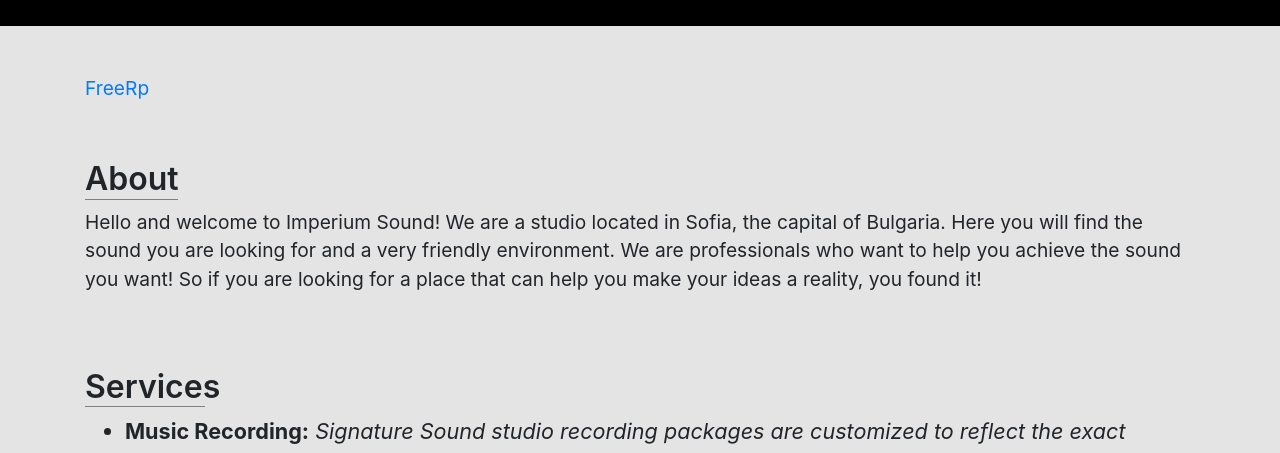
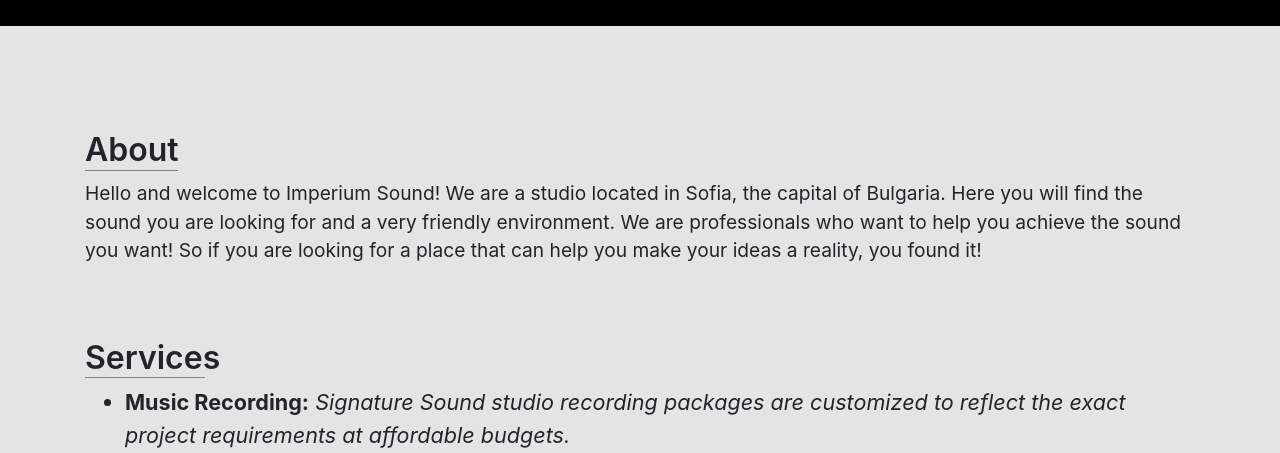
Before and after one commit to KamenP23/KamenP23.github.io, a website: page index.html in a window 1280 px wide. Shown: the part 275-728 px from the top of the page. Drawn offline with Linux system fonts and the light colour scheme.

Commit message:
Update index.html

```diff
--- a/index.html
+++ b/index.html
@@ -79,7 +79,6 @@
 
   <!-- Page Content -->
   <div class="container co">
-    <a href="FreeRp.html">FreeRp</a>
     <div class="row">
       <div class="col-md-12 mb-12 wwd">
         <a name="About"><br><br>
```
